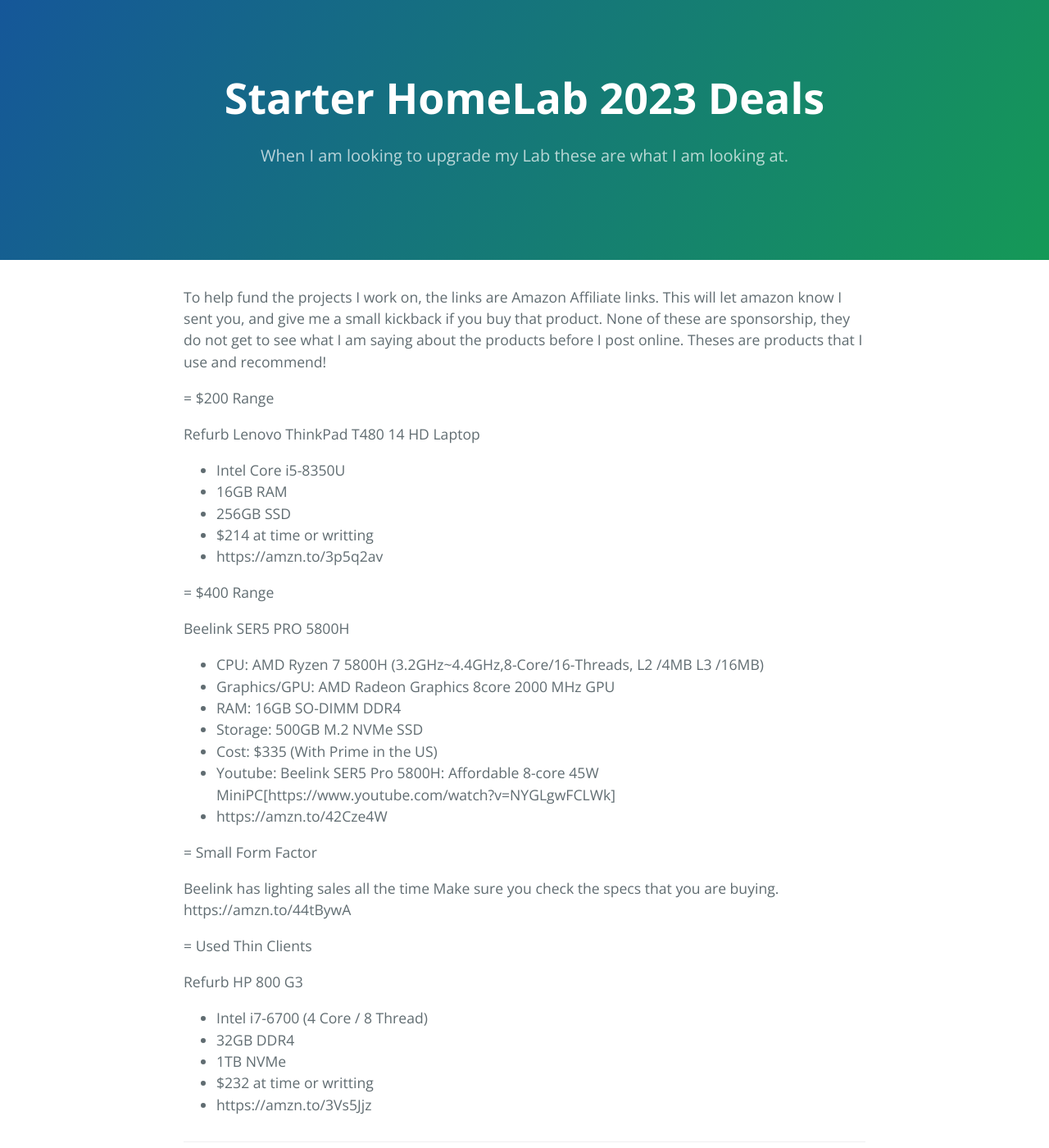
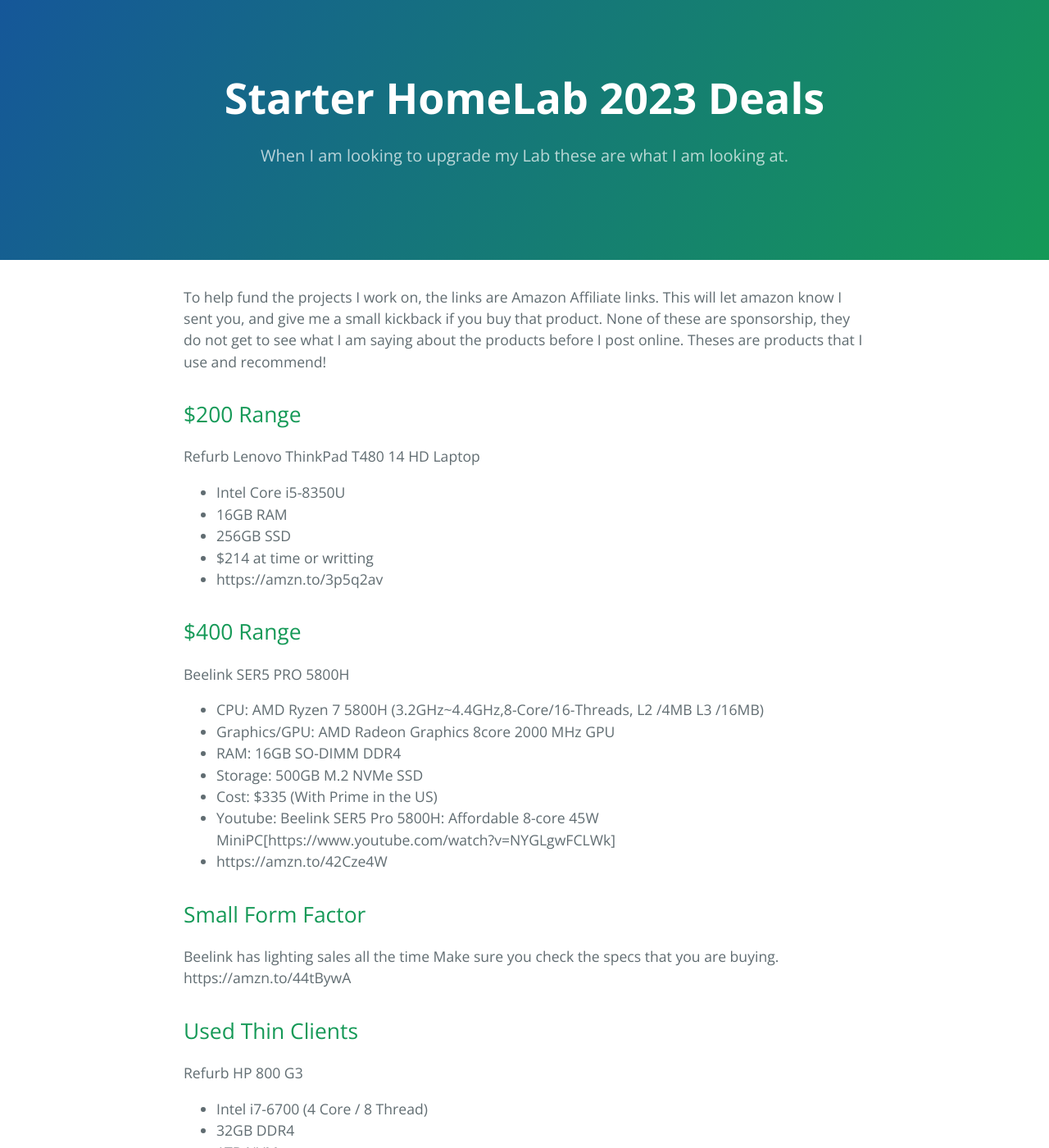
Before and after one commit to jscar-hawk/jscar-hawk.github.io, a Jekyll site: the page built from docs/Starter-HomeLab-2023.md, in a window 1280 px wide and 1400 px high. Shown: the whole window at 82% size. Built offline with Jekyll 4.4.1, drawn with Linux system fonts in a browser that asks for light colours.

```diff
--- a/docs/Starter-HomeLab-2023.md
+++ b/docs/Starter-HomeLab-2023.md
@@ -6,7 +6,7 @@ description: When I am looking to upgrade my Lab these are what I am looking at.
 
 To help fund the projects I work on, the links are Amazon Affiliate links. This will let amazon know I sent you, and give me a small kickback if you buy that product. None of these are sponsorship, they do not get to see what I am saying about the products before I post online. Theses are products that I use and recommend!
 
-= $200 Range
+## $200 Range
 
 Refurb Lenovo ThinkPad T480 14 HD Laptop
 * Intel Core i5-8350U
@@ -15,7 +15,7 @@ Refurb Lenovo ThinkPad T480 14 HD Laptop
 * $214 at time or writting
 * https://amzn.to/3p5q2av
 
-= $400 Range
+## $400 Range
 
 Beelink SER5 PRO 5800H
 
@@ -27,13 +27,13 @@ Beelink SER5 PRO 5800H
 * Youtube: Beelink SER5 Pro 5800H: Affordable 8-core 45W MiniPC[https://www.youtube.com/watch?v=NYGLgwFCLWk]
 * https://amzn.to/42Cze4W
 
-= Small Form Factor
+## Small Form Factor
 
 Beelink has lighting sales all the time
 Make sure you check the specs that you are buying.
 https://amzn.to/44tBywA
 
-= Used Thin Clients
+## Used Thin Clients
 
 Refurb HP 800 G3
 * Intel i7-6700 (4 Core / 8 Thread)
```
